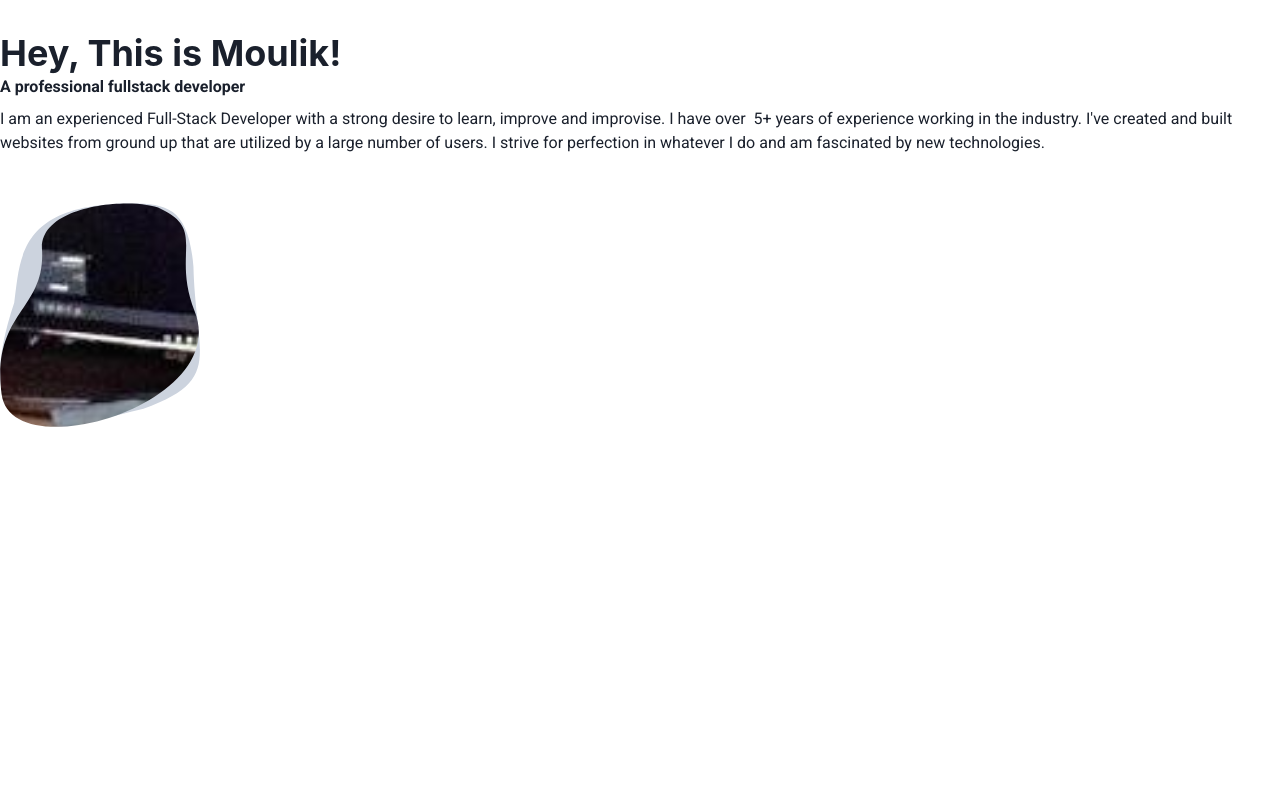
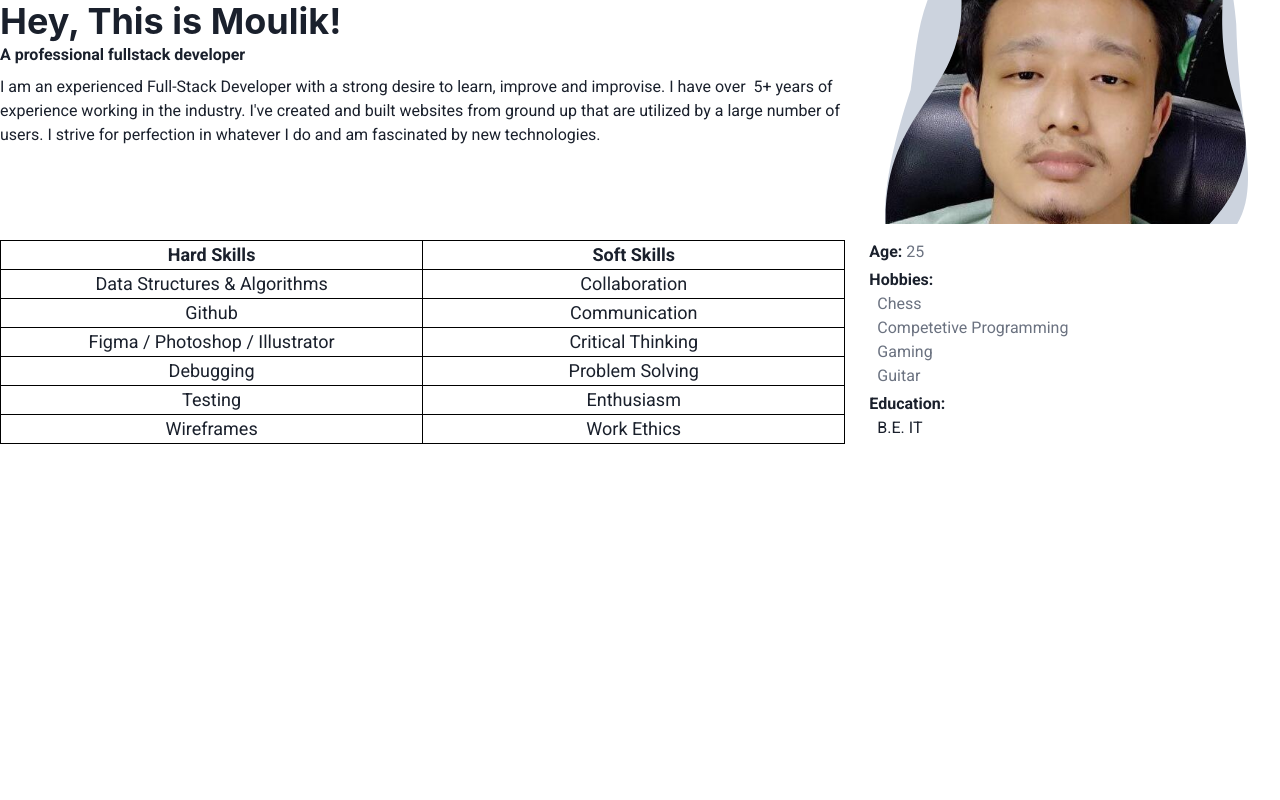
Before and after one commit to M-Blaze/Portfolio, a Next.js app: page /homepage/views/About/About in a window 1280 px wide. Shown: the top 800 px of the page. Built offline with nearby package versions, Linux system fonts and the light colour scheme.

Commit message:
refactor: add responsive changes

```diff
--- a/src/components/Header/Header.tsx
+++ b/src/components/Header/Header.tsx
@@ -8,11 +8,10 @@ import Logo from '../Logo'
 
 const Header = () => {
   const [isMenuOpen, setIsMenuOpen] = useState(false)
-  const navlistClasses = classNames('navlist')
   const headerRef = useRef<HTMLHeadElement>(null)
   const navbarHolder = useMemo(() => {
     return classNames(
-      'navbar-holder bg-white left-0 right-0 pb-4 absolute transition-all -z-10 top-full border-2 border-white',
+      'navbar-holder bg-white left-0 right-0 pb-4 absolute transition-all -z-10 top-full border-2 border-white md:static md:z-10 md:translate-y-0 md:pb-0',
       isMenuOpen ? 'translate-y-0' : '-translate-y-full'
     )
   }, [isMenuOpen])
@@ -48,7 +47,7 @@ const Header = () => {
           <Logo />
           <Box className={navbarHolder}>
             <nav id="navbar">
-              <ul className={navlistClasses}>
+              <ul className={'nav-list md:flex'}>
                 <li>
                   <ReactScrollLink
                     activeClass="active"
@@ -85,7 +84,7 @@ const Header = () => {
                     experience
                   </ReactScrollLink>
                 </li>
-                <li className="mb-2">
+                <li className="mb-2 md:mb-0">
                   <ReactScrollLink
                     activeClass="active"
                     className="px-3 block"
@@ -108,7 +107,7 @@ const Header = () => {
               </ul>
             </nav>
           </Box>
-          <div className="hamburger-menu w-7 h-5 relative" onClick={toggleMenu}>
+          <div className="hamburger-menu w-7 h-5 relative md:hidden" onClick={toggleMenu}>
             <div className="menu-item"></div>
             <div className="menu-item"></div>
             <div className="menu-item"></div>
--- a/src/pages/homepage/views/About/About.module.scss
+++ b/src/pages/homepage/views/About/About.module.scss
@@ -1,12 +1,20 @@
 .mask1 {
-  -webkit-mask-image: url('/images/mask1.svg');
   mask-image: url('/images/mask1.svg');
-  -webkit-mask-repeat: no-repeat;
   mask-repeat: no-repeat;
+  mask-size: 100%;
+  mask-position: center;
+  background-image: url('/images/pp.jpg');
+  background-size: cover;
+  background-repeat: no-repeat;
+  background-position: 50% 50%;
+  overflow: hidden;
 }
 
 .imgHolder {
-  background: url('/images/mask-bg.svg') no-repeat;
+  background-image: url('/images/mask-bg.svg');
+  background-size: cover;
+  background-repeat: no-repeat;
+  background-position: 50% 50%;
 }
 
 .skillsTable {
--- a/src/pages/homepage/views/About/About.tsx
+++ b/src/pages/homepage/views/About/About.tsx
@@ -8,15 +8,20 @@ import { getDateDifferenceInYear } from '../../../../../helpers/date.helpers'
 const myBirthDate = '1997-07-26'
 const myFirstWorkingDate = '2017-03'
 const About = () => {
-  const profileMask = classNames('image-mask', styles.mask1)
+  const profileMask = classNames('image-mask pt-72 md:pt-56', styles.mask1)
   const myAge = getDateDifferenceInYear(new Date(), myBirthDate)
   const myOverAllWorkPeriod = getDateDifferenceInYear(new Date(), myFirstWorkingDate)
 
   return (
     <section id="about">
-      <Box className="content-wrap" padding="2rem 0">
-        <Flex className="flex-wrap">
-          <Box className="text-wrap w-full">
+      <Box className="content-wrap md:mb-8">
+        <Flex className="flex-wrap mb-2 md:mb-4">
+          <Box className="w-full px-8 mb-4 md:w-1/3 md:order-2 md:mb-0" textAlign="center">
+            <div className={styles.imgHolder}>
+              <div className={profileMask}></div>
+            </div>
+          </Box>
+          <Box className="text-wrap w-full md:w-2/3 md:order-1">
             <div className="block-header mb-2">
               <Heading as="h2">Hey, This is Moulik!</Heading>
               <strong>A professional fullstack developer</strong>
@@ -28,23 +33,9 @@ const About = () => {
               I do and am fascinated by new technologies.
             </p>
           </Box>
-          <Box className="w-full" textAlign="center">
-            <div className={styles.imgHolder}>
-              <div className={profileMask} style={{ marginBottom: '20px' }}>
-                <Image
-                  src="/images/pp.jpg"
-                  priority
-                  alt="profile pic"
-                  layout="responsive"
-                  width="80px"
-                  height="120px"
-                />
-              </div>
-            </div>
-          </Box>
         </Flex>
-        <Flex className="flex-wrap">
-          <Box className="w-full list-holder capitalize">
+        <Flex className="flex-wrap md:-mx-3">
+          <Box className="w-full md:w-1/3 md:order-2 md:px-3 list-holder capitalize">
             <ul className="info-list mb-4">
               <li className="mb-1">
                 <strong>Age:</strong>&nbsp;<span className="text-gray-500">{myAge}</span>
@@ -67,7 +58,7 @@ const About = () => {
               </li>
             </ul>
           </Box>
-          <Box className="w-full table-holder text-sm">
+          <Box className="w-full md:w-2/3 md:order-1 md:px-3 table-holder text-sm md:text-lg">
             <table
               width="100%"
               style={{ tableLayout: 'fixed', textAlign: 'center', margin: '0 auto', borderCollapse: 'collapse' }}
--- a/src/pages/homepage/views/Banner/Banner.tsx
+++ b/src/pages/homepage/views/Banner/Banner.tsx
@@ -28,7 +28,7 @@ const Banner = () => {
 
   return (
     <section id="banner">
-      <Box bg="gray.200" className="banner-content">
+      <Box bg="gray.200" className="banner-content overflow-hidden mb-4">
         <Container maxW="container.xl">
           <Flex justifyContent="center" alignItems="center" style={{ height: `calc(100vh - ${headerHeight}px)` }}>
             <Box width={'75%'} className="banner-image">
--- a/src/pages/homepage/views/Experience/Experience.tsx
+++ b/src/pages/homepage/views/Experience/Experience.tsx
@@ -4,7 +4,7 @@ import { getDateDifferenceForWorkTime } from '../../../../../helpers/date.helper
 
 const Experience = () => {
   return (
-    <section id="experience" className="pb-12 pt-4">
+    <section id="experience" className="mb-8">
       <Box className="block-header" textAlign="center" margin="0 0 24px">
         <Heading as="h2" size="lg" marginBottom="4px">
           Experience
--- a/src/pages/homepage/views/Projects/Projects.tsx
+++ b/src/pages/homepage/views/Projects/Projects.tsx
@@ -4,8 +4,8 @@ import Image from 'next/image'
 const Projects = () => {
   return (
     <section id="projects">
-      <Box className="section-wrap pt-3">
-        <Box className="block-header" textAlign="center" margin="0 0 50px">
+      <Box className="section-wrap">
+        <Box className="block-header mb-8" textAlign="center">
           <Heading as="h2" size="lg" marginBottom="4px">
             Projects
           </Heading>
```
